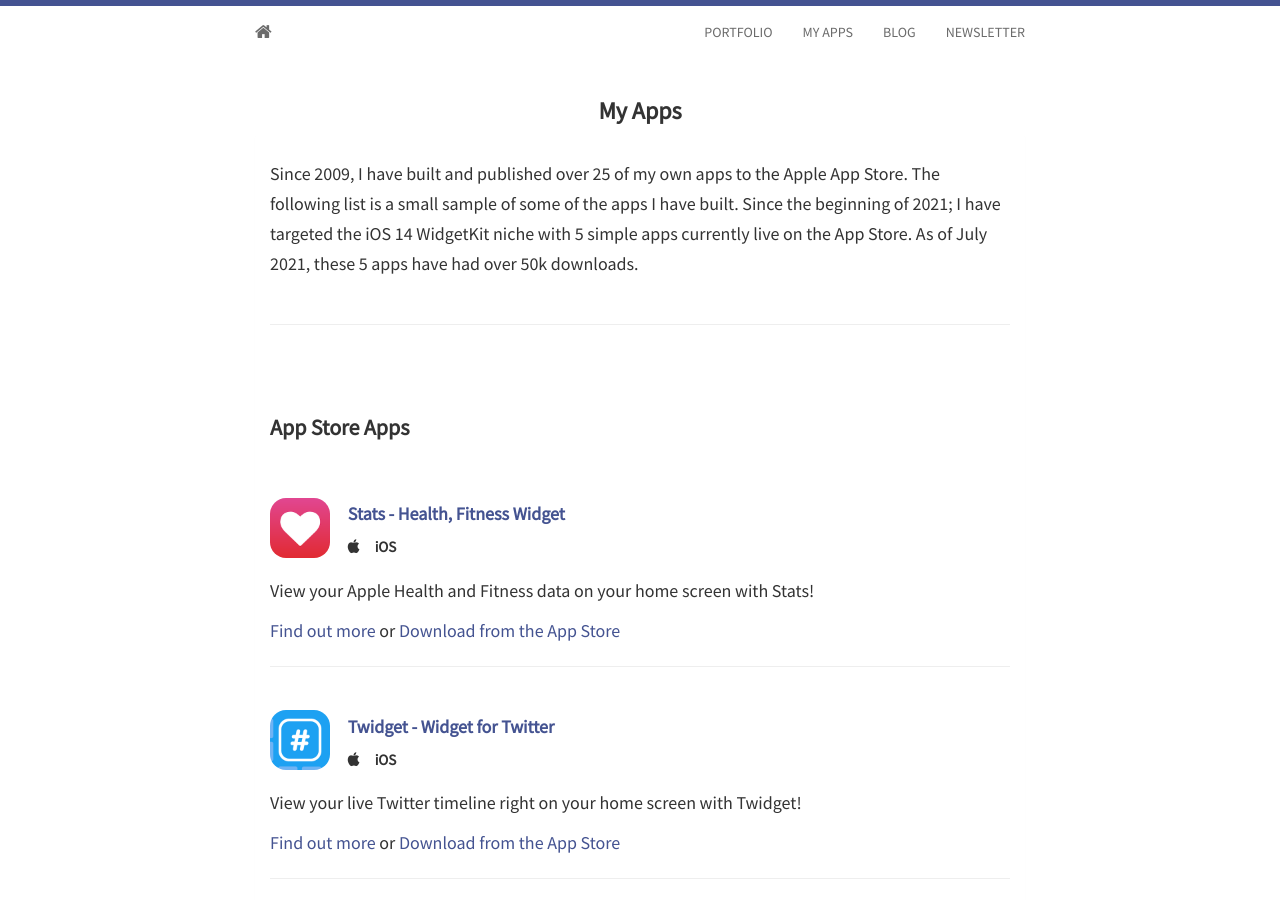
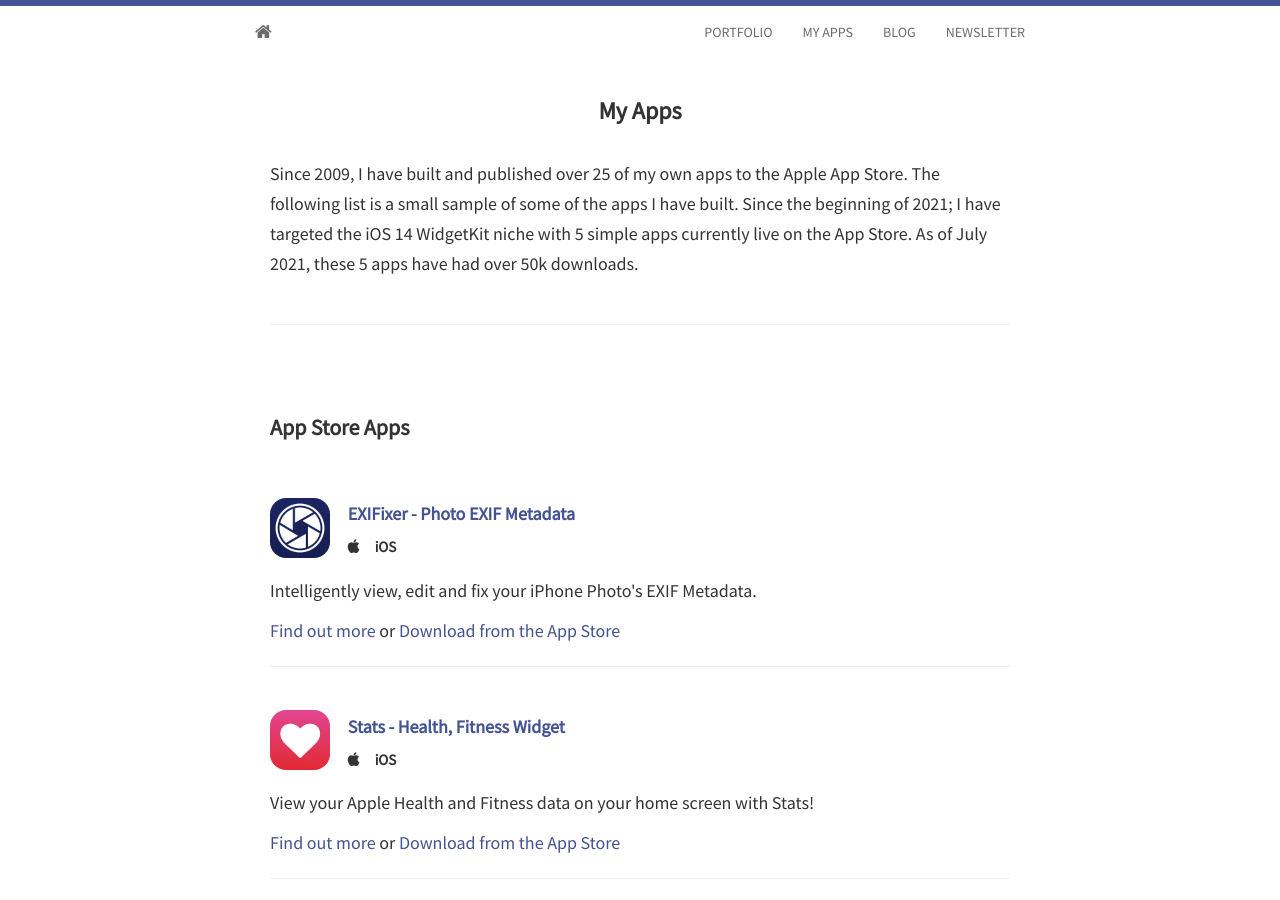
Before and after one commit to jsh8w/jsh8w.github.io, a Jekyll site: the page built from apps.html, in a window 1280 px wide and 900 px high. Built offline with Jekyll 4.4.1, drawn with Linux system fonts in a browser that asks for light colours; nearby versions of some CDN libraries.

Commit message:
Added EXIFixer to website.

```diff
--- a/apps.html
+++ b/apps.html
@@ -15,6 +15,22 @@
       <hr>
       <div class="my-apps-section-title">
         <h4><strong>App Store Apps</strong></h4>
+      </div>
+
+      <div class="project-row">
+  			<img class="img-app" src="{{ site.baseurl }}assets/images/exifixer_app_icon.png" alt="EXIFixer - iOS App">
+        <div class="project-title-description">
+          <h5>
+            <strong><a href="{{ site.baseurl }}exifixer-landing/">EXIFixer - Photo EXIF Metadata</a></strong>
+          </h5>
+          <h6 class="project-name-description">
+            <i class="fa fa-apple"></i>&nbsp;&nbsp;&nbsp;&nbsp;
+            <strong>iOS</strong>
+          </h6>
+        </div>
+  			<h5>Intelligently view, edit and fix your iPhone Photo's EXIF Metadata.</h5>
+        <h5><a href="{{ site.baseurl }}health-landing/">Find out more</a> or <a href="https://apps.apple.com/app/id1587136720">Download from the App Store</a></h5>
+        <hr>
       </div>
 
       <div class="project-row">
```
Also changed, not shown: assets/images/exifixer_app_icon.png (added), 4 other files.
